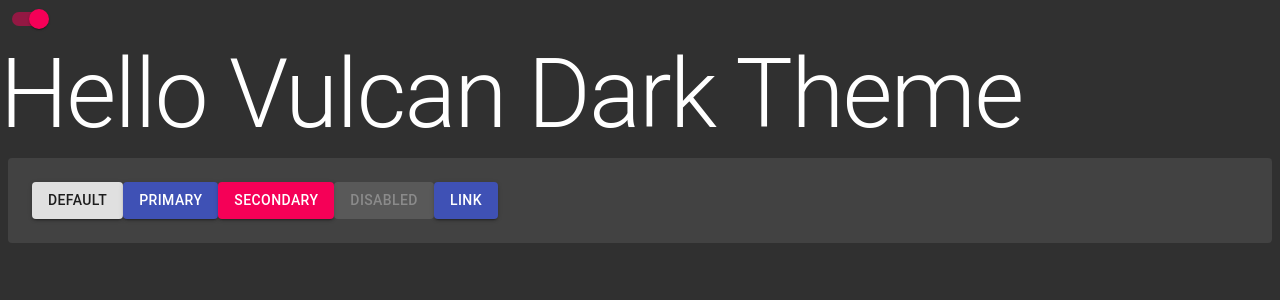
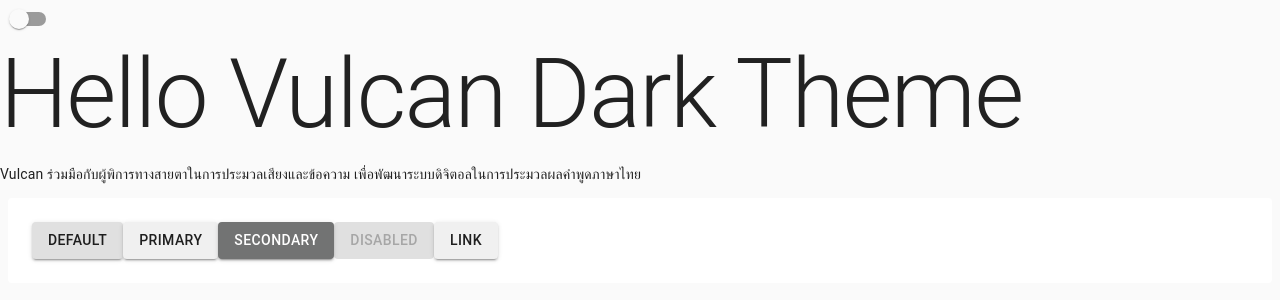
Before and after one commit to gf-tnk/learn-material-ui, a React (Create React App) app: page / in a window 1280 px wide. Shown: the top 300 px of the page. Built offline with nearby package versions, Linux system fonts and the light colour scheme.

Commit message:
add primary and secondary color to theme

```diff
--- a/src/components/SystemDesign/SystemDesign.tsx
+++ b/src/components/SystemDesign/SystemDesign.tsx
@@ -2,23 +2,24 @@
 import { Switch, Button, Typography, Paper } from "@material-ui/core";
 import { ThemeContext } from "../../contexts/theme";
 import { VulcanButton } from "../VulcanButton";
+
 const SystemDesign = () => {
-  const { viewMode, setViewMode } = useContext(ThemeContext);
+  const { isDarkMode, setIsDarkMode } = useContext(ThemeContext);
 
   const handleThemeChange = () => {
-    setViewMode(!viewMode);
+    setIsDarkMode(!isDarkMode);
   };
-
-  useEffect(() => {
-    console.log(viewMode);
-  }, [viewMode]);
 
   return (
     <div>
-      <Switch checked={viewMode} onChange={handleThemeChange} />
+      <Switch checked={isDarkMode} onChange={handleThemeChange} />
       <Typography variant="h1" component="h2">
         Hello Vulcan Dark Theme
       </Typography>
+      <p>
+        Vulcan ร่วมมือกับผู้พิการทางสายตาในการประมวลเสียงและข้อความ
+        เพื่อพัฒนาระบบดิจิตอลในการประมวลผลคำพูดภาษาไทย
+      </p>
       <Paper elevation={0} style={{ padding: "24px", margin: "8px" }}>
         <div>
           <Button variant="contained">Default</Button>
--- a/src/contexts/theme/index.tsx
+++ b/src/contexts/theme/index.tsx
@@ -1,21 +1,21 @@
 import React, { useState, useContext } from "react";
 
 interface Props {
-  viewMode: boolean | undefined;
-  setViewMode: (value: boolean) => void;
+  isDarkMode: boolean | undefined;
+  setIsDarkMode: (value: boolean) => void;
 }
 export const ThemeContext = React.createContext<Props>({
-  viewMode: false,
-  setViewMode: () => {},
+  isDarkMode: false,
+  setIsDarkMode: () => {},
 });
 const ThemeContextProvider = (props: { children: React.ReactNode }) => {
-  const [viewMode, setViewMode] = useState<boolean>(true);
+  const [isDarkMode, setIsDarkMode] = useState<boolean>(false);
 
   return (
     <ThemeContext.Provider
       value={{
-        viewMode,
-        setViewMode,
+        isDarkMode,
+        setIsDarkMode,
       }}
     >
       {props.children}
--- a/src/themes/theme.tsx
+++ b/src/themes/theme.tsx
@@ -5,16 +5,24 @@
 
 
 const AppStyleProvider: React.FC = ({ children }) => {
-  const { viewMode, } = useContext(ThemeContext);
+  const { isDarkMode, } = useContext(ThemeContext);
+  const mainPrimaryColor = isDarkMode ? "#212121" : "#F0F0F0";
+  const mainSecondaryColor = isDarkMode ? "#868787" : "#727373";
 
   const theme = React.useMemo(
     () =>
       createMuiTheme({
         palette: {
-          type: viewMode ? 'dark' : 'light',
+          type: isDarkMode ? 'dark' : 'light',
+          primary: {
+            main: mainPrimaryColor
+          },
+          secondary: {
+            main: mainSecondaryColor
+          }
         },
       }),
-    [viewMode],
+    [isDarkMode],
   );
 
   return <ThemeProvider theme={theme}>{children}</ThemeProvider>;
```
